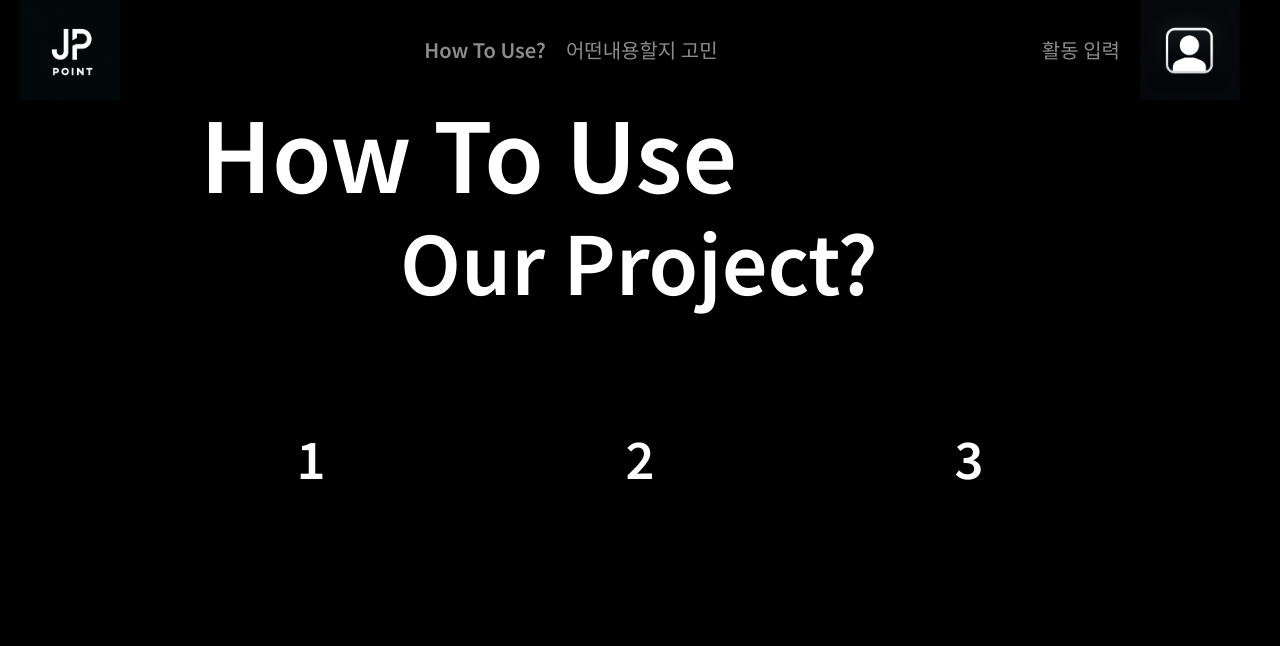
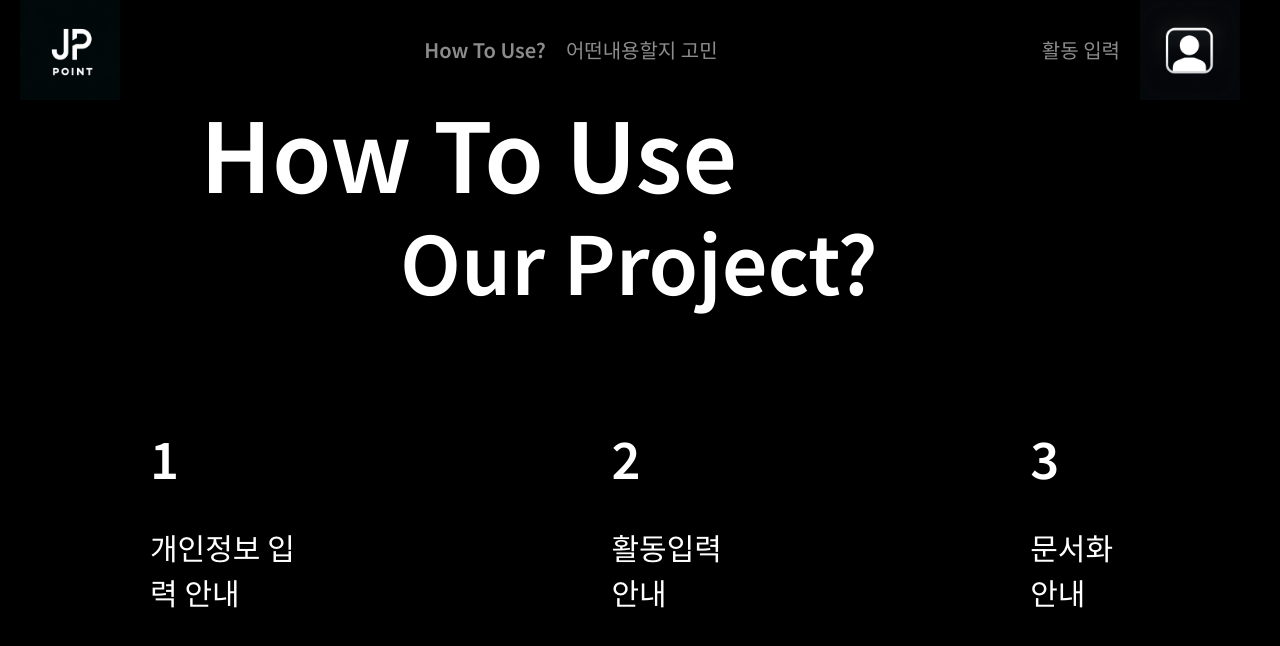
Before and after one commit to Koh-Du-Beom/Old-version-Jamie-Point, a React (Create React App) app: page /activity in a window 1280 px wide. Both pictures are taken after a click on the element "어떤내용할지 고민". Shown: the top 646 px of the page. Built offline with nearby package versions, Linux system fonts and the light colour scheme.

Commit message:
making how to use

```diff
--- a/src/components/Loading/Loading.tsx
+++ b/src/components/Loading/Loading.tsx
@@ -1,6 +1,6 @@
 const Loading : React.FC = () => {
 	return(
-		<div>dddd</div>
+		<div>홈페이지 부분 로딩창 띄워주는거도 나쁘지 않을 듯.</div>
 	)
 }
 
--- a/src/pages/ActivityIntro/ActivityIntroPage.module.css
+++ b/src/pages/ActivityIntro/ActivityIntroPage.module.css
@@ -62,9 +62,17 @@
 	display: flex;
 	flex-direction: column;
 	margin: 0 150px;
-	font-size: 50px;
 	opacity: 0;
 	animation: fadeIn 1s forwards;
+}
+
+.content_title{
+	font-size: 50px;
+}
+
+.content{
+	font-size: 30px;
+	margin-top: 30px;
 }
 
 @keyframes fadeIn{
--- a/src/pages/ActivityIntro/ActivityIntroPage.tsx
+++ b/src/pages/ActivityIntro/ActivityIntroPage.tsx
@@ -13,9 +13,19 @@ const ActivityIntroPage:React.FC = () => {
 					<div className={classes.sub_title}>Our Project?</div>
 				</div>
 				<div className={classes.content_container}>
-					<div className={classes.content_wrapper}>1</div>
-					<div className={classes.content_wrapper}>2</div>
-					<div className={classes.content_wrapper}>3</div>
+					<div className={classes.content_wrapper}>
+						<div className={classes.content_title}>1</div>
+						<div className={classes.content}>개인정보 입력 안내</div>
+					</div>
+					<div className={classes.content_wrapper}>
+						<div className={classes.content_title}>2</div>
+						<div className={classes.content}>활동입력 안내</div>
+					</div>
+					<div className={classes.content_wrapper}>
+						<div className={classes.content_title}>3</div>
+						<div className={classes.content}>문서화 안내</div>
+					</div>
+
 				</div>
 			</div>
 
@@ -23,4 +33,6 @@ const ActivityIntroPage:React.FC = () => {
 	)
 }
 
+//지금 각자 다른 시간에 나오는거로 되어있는데, 스크롤 내릴 때 점점 선명하게 보이는 식으로 구현하기
+
 export default ActivityIntroPage;
```
